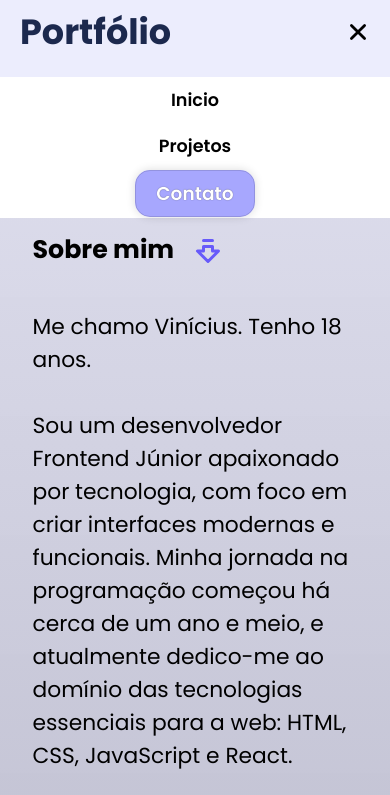
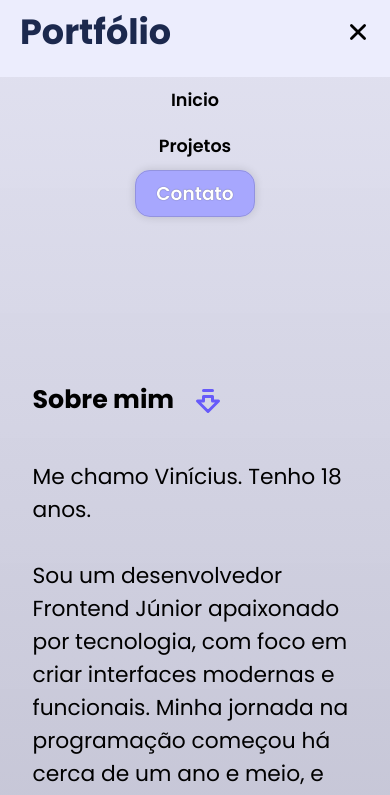
Before and after one commit to SantV7/personal_portifolio, a React (Vite) app: page / in a window 390 px wide. Shown: the top 795 px of the page. Built offline with nearby package versions, Linux system fonts and the light colour scheme; some icons are missing.

Commit message:
Puting size on links mobile and ading margin in infocontent

```diff
--- a/src/style/header/header.css
+++ b/src/style/header/header.css
@@ -52,7 +52,6 @@ nav > ul > li > a:hover {
     right: 0;
     width: 100%;
     padding: 10px;
-    background-color: rgb(255, 255, 255);
 }
 
 #nav-mobile > #ul-mobile{
--- a/src/style/main/mainContent.css
+++ b/src/style/main/mainContent.css
@@ -12,7 +12,7 @@ main > .infoContent {
     padding: 5px;
     justify-content: center;
     flex-flow: column;
-    margin-top: 90px;
+    margin-top: 240px;
     align-items: center;
 }
 
```
Also changed, not shown: src/components/main/MainContent.jsx (+0 -8 lines).
